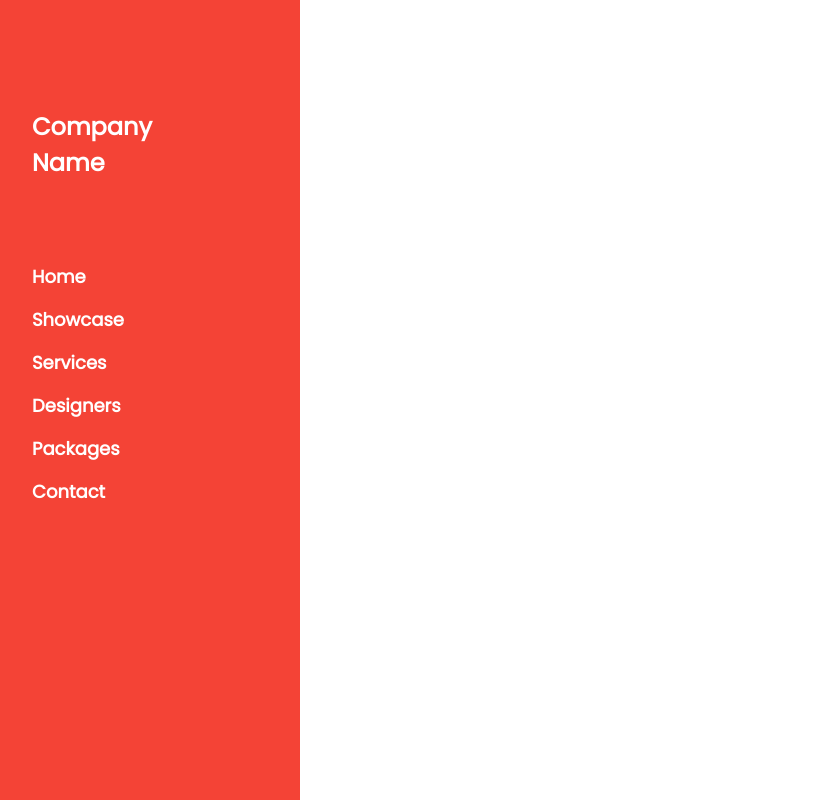
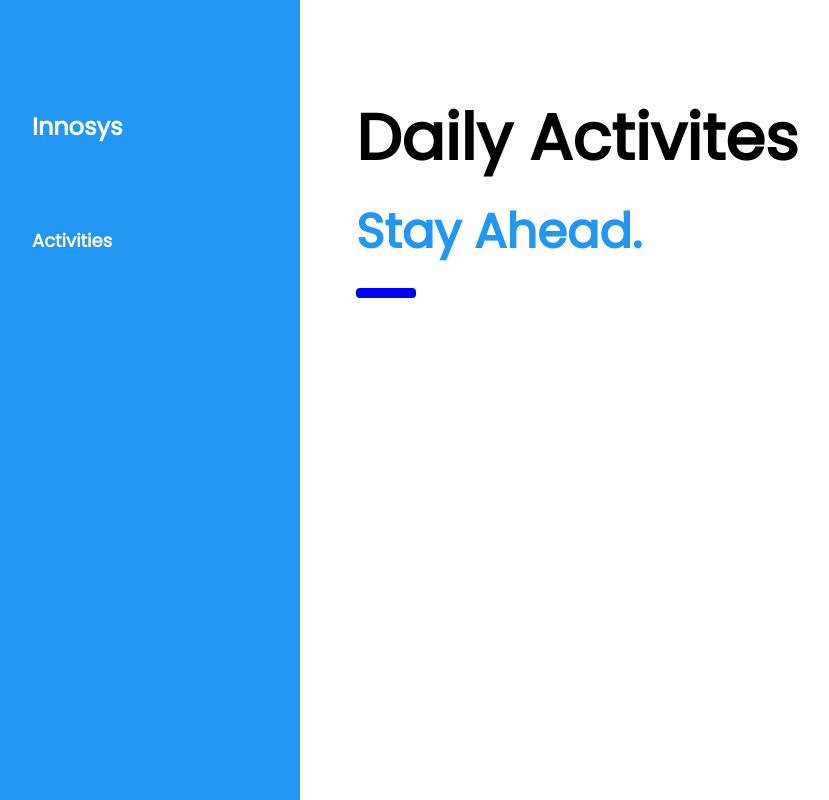
Before and after one commit to CodeTenor/innosys-web-app, an Angular app: page / in a window 1280 px wide. Shown: the whole page, without its empty margins (0-829 px from the left). Built offline with nearby package versions, Linux system fonts and the light colour scheme.

Commit message:
feat: added side menu bar and working on activites page

```diff
--- a/src/app/app-routing.module.ts
+++ b/src/app/app-routing.module.ts
@@ -1,7 +1,12 @@
 import { NgModule } from '@angular/core';
 import { Routes, RouterModule } from '@angular/router';
+import { ActivityComponent } from './pages/activity/activity.component';
 
-const routes: Routes = [];
+const routes: Routes = [
+  { path: '', component: ActivityComponent },
+  { path: '**', component: ActivityComponent },
+  // { path: '',   redirectTo: '', pathMatch: 'full' }
+];
 
 @NgModule({
   imports: [RouterModule.forRoot(routes)],
--- a/src/app/app.module.ts
+++ b/src/app/app.module.ts
@@ -4,11 +4,13 @@ import { NgModule } from '@angular/core';
 import { AppRoutingModule } from './app-routing.module';
 import { AppComponent } from './app.component';
 import { SideMenuBarComponent } from './layout/side-menu-bar.component';
+import { ActivityComponent } from './pages/activity/activity.component';
 
 @NgModule({
   declarations: [
     AppComponent,
-    SideMenuBarComponent
+    SideMenuBarComponent,
+    ActivityComponent
   ],
   imports: [
     BrowserModule,
--- a/src/app/layout/side-menu-bar.component.html
+++ b/src/app/layout/side-menu-bar.component.html
@@ -1,24 +1,19 @@
 <!-- Sidebar/menu -->
-<nav class="w3-sidebar w3-red w3-collapse w3-top w3-large w3-padding" style="z-index:3;width:300px;font-weight:bold;" id="mySidebar"><br>
-    <a href="javascript:void(0)" onclick="w3_close()" class="w3-button w3-hide-large w3-display-topleft" style="width:100%;font-size:22px">Close Menu</a>
+<nav class="w3-sidebar w3-blue w3-collapse w3-top w3-large w3-padding" style="z-index:3;width:300px;font-weight:bold;" id="mySidebar"><br>
+    <a href="javascript:void(0)" (click)="w3_close()" class="w3-button w3-hide-large w3-display-topleft" style="width:100%;font-size:22px">&times;</a>
     <div class="w3-container">
-        <h3 class="w3-padding-64"><b>Company<br>Name</b></h3>
+        <h3 class="w3-padding-64"><b>Innosys</b></h3>
     </div>
     <div class="w3-bar-block">
-        <a href="#" onclick="w3_close()" class="w3-bar-item w3-button w3-hover-white">Home</a>
-        <a href="#showcase" onclick="w3_close()" class="w3-bar-item w3-button w3-hover-white">Showcase</a>
-        <a href="#services" onclick="w3_close()" class="w3-bar-item w3-button w3-hover-white">Services</a>
-        <a href="#designers" onclick="w3_close()" class="w3-bar-item w3-button w3-hover-white">Designers</a>
-        <a href="#packages" onclick="w3_close()" class="w3-bar-item w3-button w3-hover-white">Packages</a>
-        <a href="#contact" onclick="w3_close()" class="w3-bar-item w3-button w3-hover-white">Contact</a>
+        <a routerLink="" routerLinkActive="active" (click)="w3_close()" class="w3-bar-item w3-button w3-hover-white">Activities</a>
     </div>
 </nav>
 
 <!-- Top menu on small screens -->
-<header class="w3-container w3-top w3-hide-large w3-red w3-xlarge w3-padding">
-  <a href="javascript:void(0)" class="w3-button w3-red w3-margin-right" onclick="w3_open()">☰</a>
-  <span>Company Name</span>
+<header class="w3-container w3-top w3-hide-large w3-blue w3-xlarge w3-padding">
+    <a href="javascript:void(0)" class="w3-button w3-blue w3-margin-right" (click)="w3_open()">☰</a>
+    <span>Innosys</span>
 </header>
 
 <!-- Overlay effect when opening sidebar on small screens -->
-<div class="w3-overlay w3-hide-large" onclick="w3_close()" style="cursor:pointer" title="close side menu" id="myOverlay"></div>
+<div class="w3-overlay w3-hide-large" (click)="w3_close()" style="cursor:pointer" title="close side menu" id="myOverlay"></div>
--- a/src/app/layout/side-menu-bar.component.ts
+++ b/src/app/layout/side-menu-bar.component.ts
@@ -12,4 +12,13 @@ export class SideMenuBarComponent implements OnInit {
   ngOnInit(): void {
   }
 
+  w3_open() {
+    document.getElementById("mySidebar").style.display = "block";
+    document.getElementById("myOverlay").style.display = "block";
+  }
+
+  w3_close() {
+    document.getElementById("mySidebar").style.display = "none";
+    document.getElementById("myOverlay").style.display = "none";
+  }
 }
--- /dev/null
+++ b/src/app/pages/activity/activity.component.html
@@ -0,0 +1,5 @@
+<div class="w3-container" style="margin-top:80px" id="showcase">
+    <h1 class="w3-jumbo"><b>Daily Activites</b></h1>
+    <h1 class="w3-xxxlarge w3-text-blue"><b>Stay Ahead.</b></h1>
+    <hr style="width:50px;border:5px solid blue" class="w3-round">
+</div>
--- /dev/null
+++ b/src/app/pages/activity/activity.component.ts
@@ -0,0 +1,15 @@
+import { Component, OnInit } from '@angular/core';
+
+@Component({
+  selector: 'app-activity',
+  templateUrl: './activity.component.html',
+  styleUrls: ['./activity.component.css']
+})
+export class ActivityComponent implements OnInit {
+
+  constructor() { }
+
+  ngOnInit(): void {
+  }
+
+}
```
Also changed, not shown: src/app/pages/activity/activity.component.css (added).
